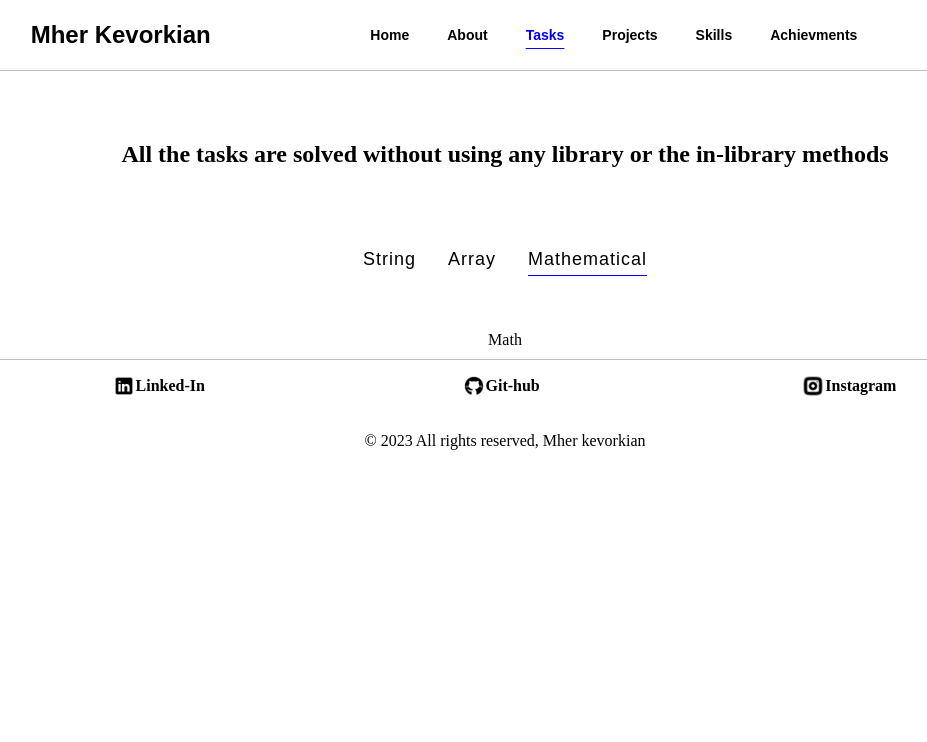
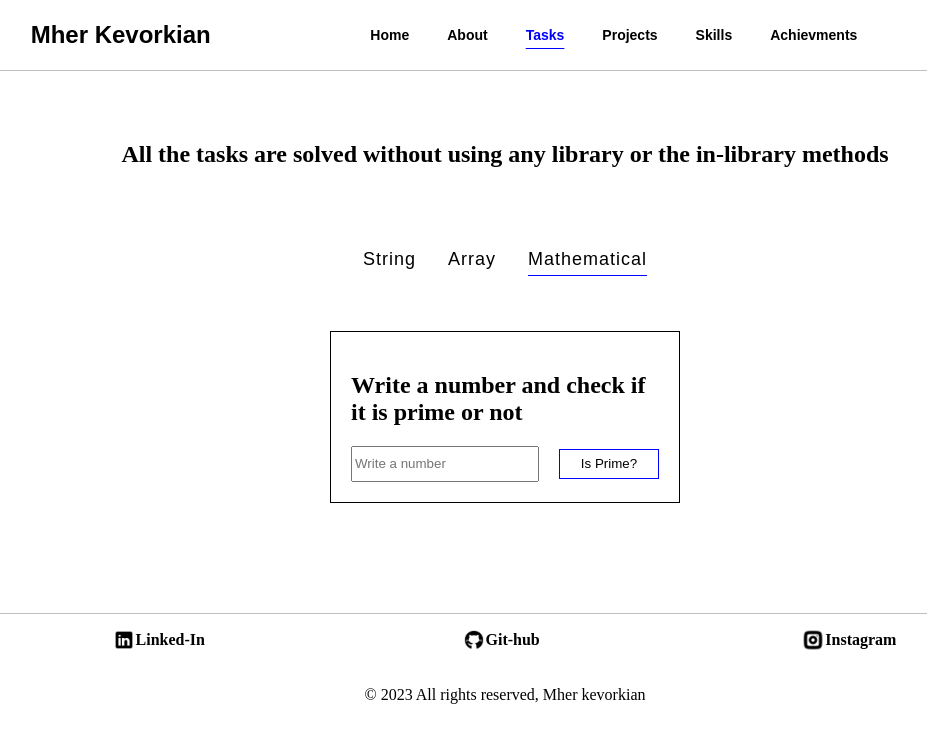
Before and after one commit to MherKK/MherKevorkiansCV, a React (Vite) app: page /tasks in a window 1280 px wide. Both pictures are taken after a click on the button "Mathematical". Shown: the top 742 px of the page, without its empty margins (135-1062 px from the left). Built offline with nearby package versions, Linux system fonts and the light colour scheme.

Commit message:
added math isPrime task

```diff
--- /dev/null
+++ b/src/Components/Tasks/MathTasks/IsPrimeNumber.jsx
@@ -0,0 +1,40 @@
+import { useRef, useState } from "react"
+
+
+export default function IsPrimeNumber(){
+
+    const num = useRef();
+    const [isPrime,setIsPrime] = useState();
+    function checkPrime(n) {
+
+        let flag = true;
+        n = parseInt(n)
+        for (let i = 2; i <= n - 1; i++)
+            if (n % i == 0) {
+                flag = false;
+                break;
+            }
+        if (flag == true)
+            setIsPrime(true)
+        else
+            setIsPrime(false)
+    }
+    return (
+        <div  style={{border:'1px solid black' , padding:'20px'}}>
+            <h2>Write a number and check if it is prime or not</h2>
+            <input ref={num} style={{height:'30px',width:'180px'}} type="text" placeholder="Write a number"/>
+            <button
+                onClick={() => {
+                    let inputNumber = num.current.value;
+                    if(Number.isInteger(+inputNumber)){
+                        checkPrime(inputNumber)
+                    }else{
+                        setIsPrime('NotANumber')
+                    }
+                }}
+            style={{backgroundColor:'transparent', border:'1px solid blue',marginLeft:'20px', height:'30px',width:'100px', cursor:'pointer'}}>Is Prime?</button>
+            {isPrime === true ? <p>The number {num.current.value} is prime</p> : isPrime === false && <p>{num?.current?.value} Is not a prime number</p>}
+            {isPrime === 'NotANumber' && <p style={{color:'red'}}>{num.current.value} is not an integer</p>}
+        </div>
+    )
+}
--- a/src/Components/Tasks/MathTasks/MathTasks.jsx
+++ b/src/Components/Tasks/MathTasks/MathTasks.jsx
@@ -1,8 +1,9 @@
+import IsPrimeNumber from "./IsPrimeNumber";
 
 
 export default function MathTasks(){
     return (
-    <div>
-        Math
+    <div style={{display:'flex' , flexDirection:'column', alignItems:'center',justifyContent:'center', gap:'20px', width:'350px',marginBottom:'100px'}}>
+        <IsPrimeNumber />
     </div>)
 }
```
